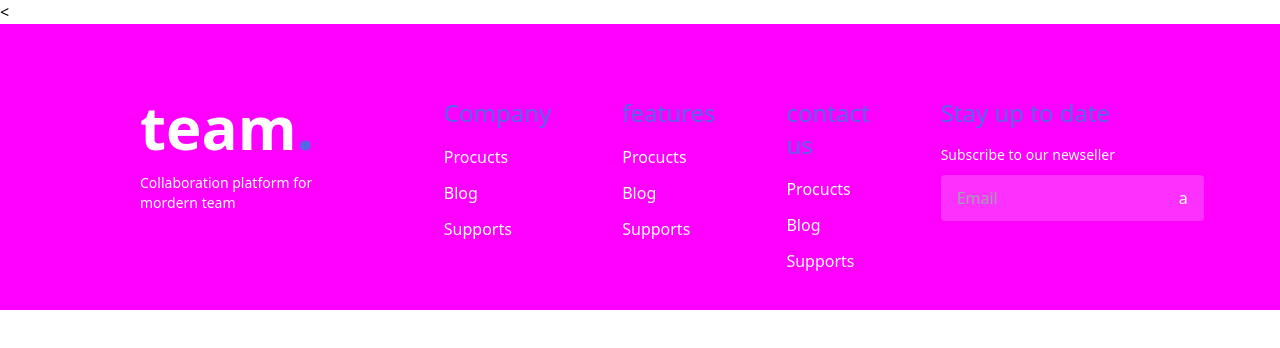
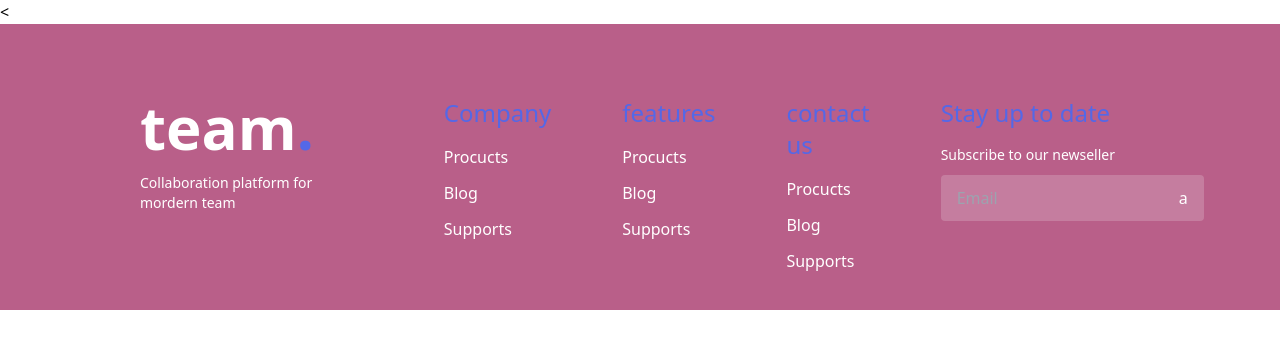
Before and after one commit to isimane/footer, a plain HTML site: page index.html in a window 1280 px wide. Drawn offline with nearby package versions, Linux system fonts and the light colour scheme.

Commit message:
update color

```diff
--- a/index.html
+++ b/index.html
@@ -28,7 +28,7 @@
               gray: "#232340",
               dark: "#00008B",
               blue: '#5468E7',
-              darkBlue: "#FF00FF",
+              darkBlue: "#B95F89",
             },
         },
       },
```
